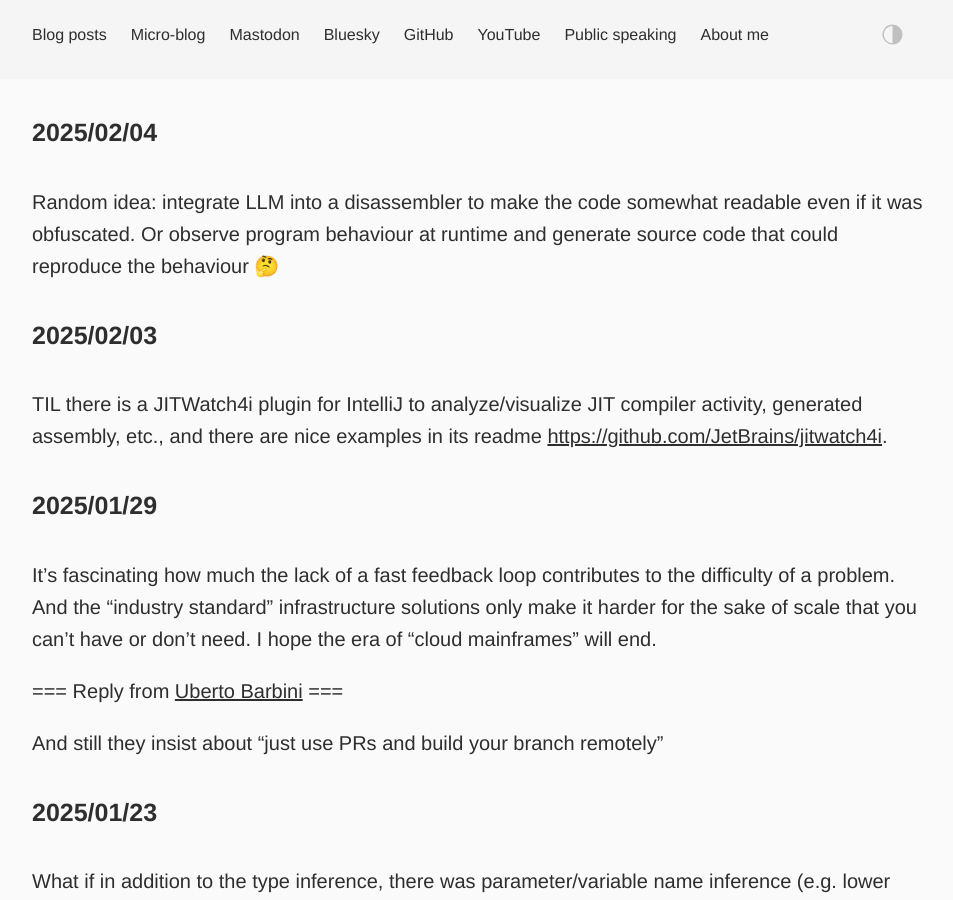
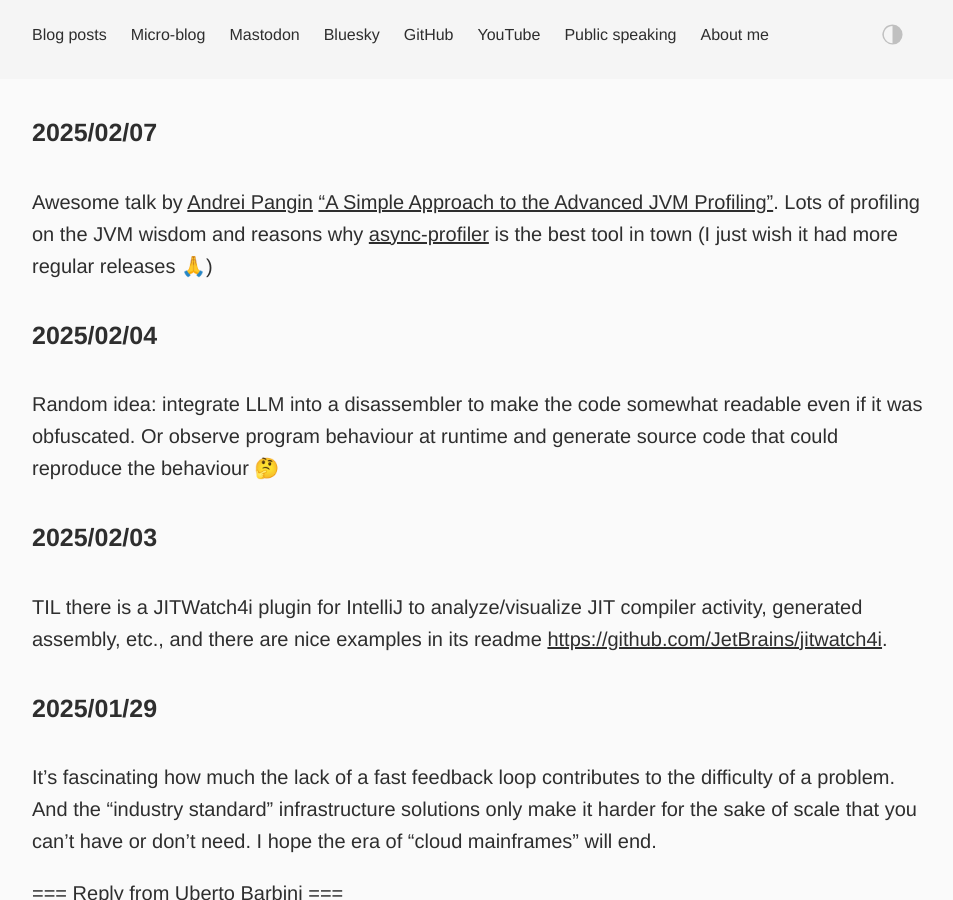
Before and after one commit to dkandalov/dkandalov.github.io, a Jekyll site: the page built from micro-blog.md, in a window 1280 px wide and 900 px high. Shown: the whole window, without its empty margins (160-1113 px from the left). Built offline with Jekyll 4.4.1, drawn with Linux system fonts in a browser that asks for light colours.

Commit message:
updated micro-blog

```diff
--- a/micro-blog.md
+++ b/micro-blog.md
@@ -2,6 +2,10 @@
 layout: post
 permalink: /micro-blog/
 ---
+
+#### 2025/02/07
+Awesome talk by [Andrei Pangin](https://twitter.com/AndreiPangin) ["A Simple Approach to the Advanced JVM Profiling"](https://www.youtube.com/watch?v=TDpbt4thECc). Lots of profiling on the JVM wisdom and reasons why [async-profiler](https://github.com/async-profiler/async-profiler) is the best tool in town (I just wish it had more regular releases 🙏)
+
 
 #### 2025/02/04
 Random idea: integrate LLM into a disassembler to make the code somewhat readable even if it was obfuscated. Or observe program behaviour at runtime and generate source code that could reproduce the behaviour 🤔
```
